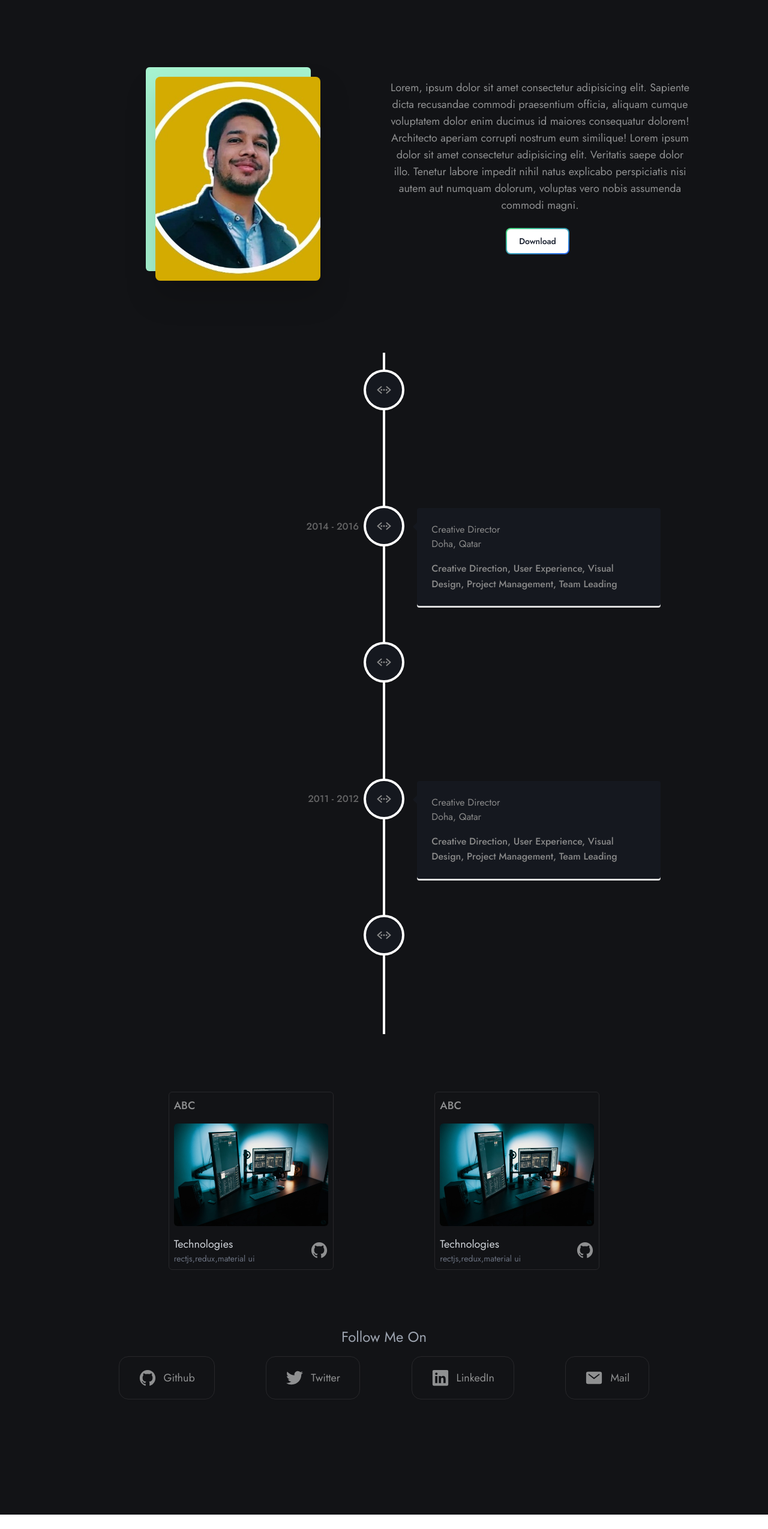
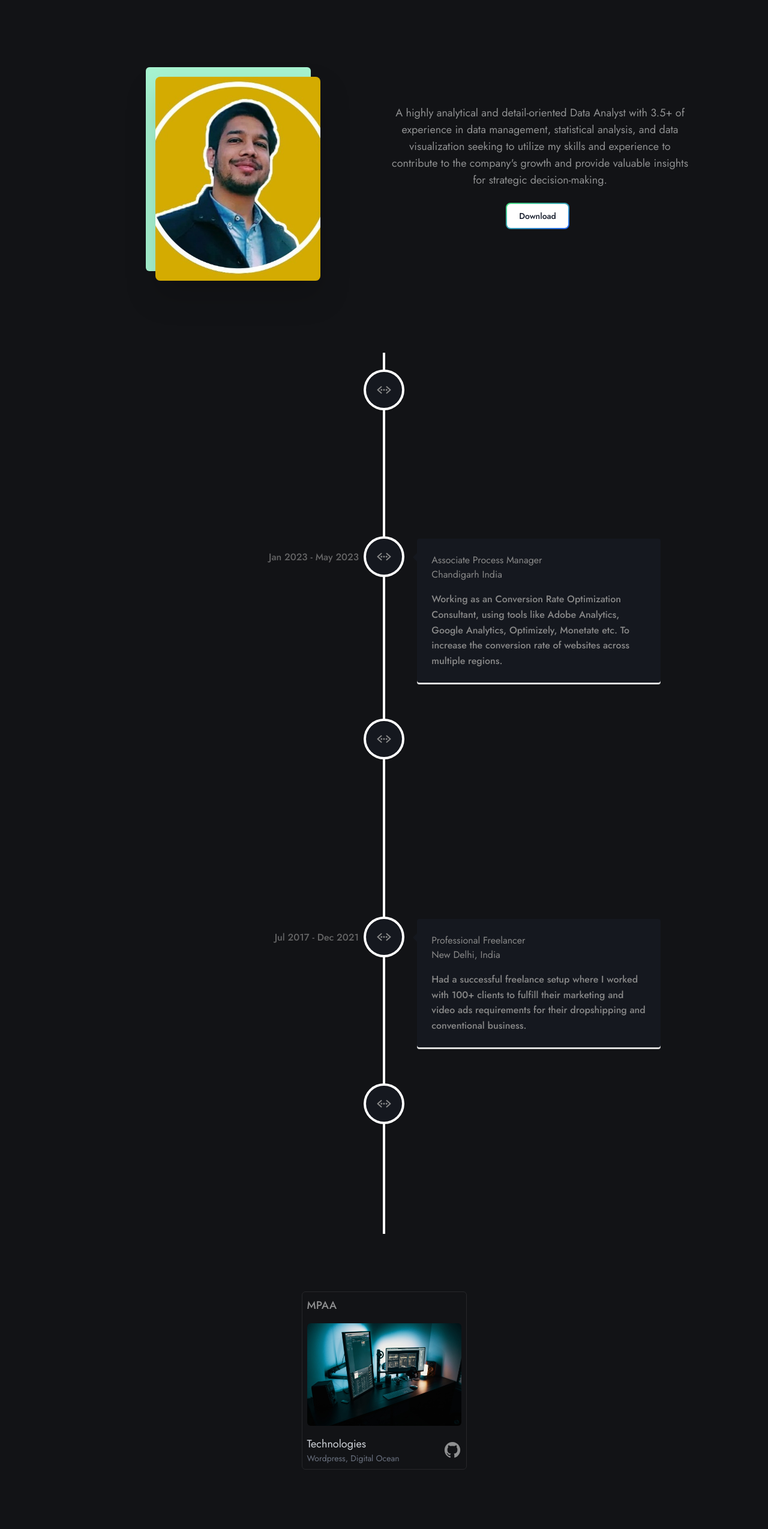
Before and after one commit to curiousdilip/sahil-bansal-website, a React (Create React App) app: page / in a window 1280 px wide. Shown: the part 840-3389 px from the top of the page at 60% size. Before the commit the page ends 3365 px from the top, so only its background shows below. Built offline with nearby package versions, Linux system fonts and the light colour scheme.

Commit message:
added content

```diff
--- a/src/App.js
+++ b/src/App.js
@@ -1,4 +1,4 @@
-import  Spline  from "@splinetool/react-spline";
+import Spline from "@splinetool/react-spline";
 import Sahil from "./img/sahil.jpg";
 import {
   VerticalTimeline,
@@ -44,7 +44,8 @@ function App() {
               >
                 Contact
               </a>
-              <motion.a whileTap={{scale:0.8}}
+              <motion.a
+                whileTap={{ scale: 0.8 }}
                 href="#contact"
                 className="ml-auto text-base text-textBase font-medium hover:text-slate-100 cursor-pointer border border-textBase px-2 py-1 rounded-xl hover:border-gray-100 duration-100 ease-in"
               >
@@ -108,7 +109,7 @@ function App() {
         </nav>
 
         <div className="relative w-[80%] h-screen" id="home">
-        <Spline scene="https://prod.spline.design/oo6IxFu8UDjFUmjD/scene.spline" />
+          <Spline scene="https://prod.spline.design/oo6IxFu8UDjFUmjD/scene.spline" />
           <div className="absolute bottom-10 w-full flex justify-center items-center">
             <div className="shadow-md p-4 flex items-center justify-center bg-zinc-900 rounded-3xl ">
               <p className="text-white">Press and drag to orbit</p>
@@ -132,17 +133,17 @@ function App() {
             </div>
             <div className="w-full h-420 flex flex-col items-center justify-center ">
               <p className="text-lg text-textBase text-center">
-                Lorem, ipsum dolor sit amet consectetur adipisicing elit.
-                Sapiente dicta recusandae commodi praesentium officia, aliquam
-                cumque voluptatem dolor enim ducimus id maiores consequatur
-                dolorem! Architecto aperiam corrupti nostrum eum similique!
-                Lorem ipsum dolor sit amet consectetur adipisicing elit.
-                Veritatis saepe dolor illo. Tenetur labore impedit nihil natus
-                explicabo perspiciatis nisi autem aut numquam dolorum, voluptas
-                vero nobis assumenda commodi magni.
+                A highly analytical and detail-oriented Data Analyst with 3.5+
+                of experience in data management, statistical analysis, and data
+                visualization seeking to utilize my skills and experience to
+                contribute to the company's growth and provide valuable insights
+                for strategic decision-making.
               </p>
 
-              <motion.button whileTap={{scale:0.8}} class="w-full md:w-auto relative mt-6 inline-flex items-center justify-center p-0.5 mb-2 mr-2 overflow-hidden text-sm font-medium text-gray-900 rounded-lg group bg-gradient-to-br from-green-400 to-blue-600 group-hover:from-green-400 group-hover:to-blue-600 hover:text-white dark:text-white focus:ring-4 focus:ring-green-200 dark:focus:ring-green-800 hover:shadow-lg hover:shadow-teal-500/50 hover:dark:shadow-lg hover:dark:shadow-teal-800/80">
+              <motion.button
+                whileTap={{ scale: 0.8 }}
+                class="w-full md:w-auto relative mt-6 inline-flex items-center justify-center p-0.5 mb-2 mr-2 overflow-hidden text-sm font-medium text-gray-900 rounded-lg group bg-gradient-to-br from-green-400 to-blue-600 group-hover:from-green-400 group-hover:to-blue-600 hover:text-white dark:text-white focus:ring-4 focus:ring-green-200 dark:focus:ring-green-800 hover:shadow-lg hover:shadow-teal-500/50 hover:dark:shadow-lg hover:dark:shadow-teal-800/80"
+              >
                 <span class="w-full md:w-auto relative px-5 py-2.5 transition-all ease-in duration-75 bg-white dark:bg-gray-900 rounded-md group-hover:bg-opacity-0">
                   Download
                 </span>
--- a/src/data.js
+++ b/src/data.js
@@ -1,95 +1,91 @@
-import { IoCodeWorking, IoLogoGithub, IoLogoLinkedin, IoLogoTwitter, IoMail } from "react-icons/io5";
-import BgImg from "./img/bgimg.jpg"
+import {
+  IoCodeWorking,
+  //   IoLogoGithub,
+  IoLogoLinkedin,
+  IoLogoTwitter,
+  IoMail,
+} from "react-icons/io5";
+import BgImg from "./img/bgimg.jpg";
 
-export const Experience=[
- {    id: 1,
-    date: "2016 - present",
+export const Experience = [
+  {
+    id: 1,
+    date: "March 2023 - present",
     iconsSrc: <IoCodeWorking />,
-    title: "Creative Director",
-    location: "Doha, Qatar",
+    title: "Senior Digital Analytics Consultant",
+    location: "New Delhi, India",
     description:
-      "Creative Direction, User Experience, Visual Design, Project Management, Team Leading",
+      "Working with Adobe Analytics for insights and data lake from AWS to interpret data and create story-driven dashboards for Analytical Consumption.",
   },
   {
     id: 2,
-    date: "2014 - 2016",
+    date: "Jan 2023 - May 2023",
     iconsSrc: <IoCodeWorking />,
-    title: "Creative Director",
-    location: "Doha, Qatar",
+    title: "Associate Process Manager",
+    location: "Chandigarh India",
     description:
-      "Creative Direction, User Experience, Visual Design, Project Management, Team Leading",
+      "Working as an Conversion Rate Optimization Consultant, using tools like Adobe Analytics, Google Analytics, Optimizely, Monetate etc. To increase the conversion rate of websites across multiple regions.",
   },
   {
     id: 3,
-    date: "2012 - 2014",
+    date: "April 2020 - Dec 2021",
     iconsSrc: <IoCodeWorking />,
-    title: "Creative Director",
-    location: "Doha, Qatar",
+    title: "Analytics Strategist",
+    location: "New Delhi, India",
     description:
-      "Creative Direction, User Experience, Visual Design, Project Management, Team Leading",
+      "Worked as a Marketing Strategist for Multiple E-commerce Websites, working on the CRO of multiple websites and building dashboards in data studio and excel. Analyzed google analytics and google ads data to find insights into optimizing the e-commerce business for maximum returns.",
   },
   {
     id: 4,
-    date: "2011 - 2012",
+    date: "Jul 2017 - Dec 2021",
     iconsSrc: <IoCodeWorking />,
-    title: "Creative Director",
-    location: "Doha, Qatar",
+    title: "Professional Freelancer",
+    location: "New Delhi, India",
     description:
-      "Creative Direction, User Experience, Visual Design, Project Management, Team Leading",
+      "Had a successful freelance setup where I worked with 100+ clients to fulfill their marketing and video ads requirements for their dropshipping and conventional business.",
   },
   {
     id: 5,
-    date: "2010 - 2011",
+    date: "Sep 2018 - Nov 2018",
     iconsSrc: <IoCodeWorking />,
-    title: "Creative Director",
-    location: "Doha, Qatar",
+    title: "Marketing Specialist",
+    location: "New Delhi, New Delhi",
     description:
-      "Creative Direction, User Experience, Visual Design, Project Management, Team Leading",
+      "Worked as Marketing Strategist in their Marketing for Google Ad Grants Online Challenge. Handled Google Search Ads, Fb Ads, and Linkedin Ads for their Marketing Profile.",
   },
+];
 
-]
+export const Projects = [
+  {
+    id: 1,
+    name: "MPAA",
+    imageSrc: BgImg,
+    techs: "Wordpress, Digital Ocean",
+    github: "#",
+  },
+];
 
-
-export const Projects=[
+export const SocialLinks = [
   {
-        id:1,
-        name:"abc",
-        imageSrc:BgImg,
-        techs:"rectjs,redux,material ui",
-        github:"#",
+    id: 1,
+    iconSrc: (
+      <IoLogoTwitter className="text-textBase text-3xl cursor-pointer" />
+    ),
+    name: "Twitter",
+    link: "https://www.twitter.com/Infinitmac",
   },
   {
-        id:2,
-        name:"abc",
-        imageSrc:BgImg,
-        techs:"rectjs,redux,material ui",
-        github:"#",
-    },
-]
-
-export const SocialLinks=[
-    {
-        id:1,
-        iconSrc:<IoLogoGithub className="text-textBase text-3xl cursor-pointer"/>,
-        name:"Github",
-        link:"#",
+    id: 2,
+    iconSrc: (
+      <IoLogoLinkedin className="text-textBase text-3xl cursor-pointer" />
+    ),
+    name: "LinkedIn",
+    link: "https://www.linkedin.com/in/sahil1996/",
   },
   {
-        id:2,
-        iconSrc:<IoLogoTwitter className="text-textBase text-3xl cursor-pointer"/>,
-        name:"Twitter",
-        link:"#",
+    id: 3,
+    iconSrc: <IoMail className="text-textBase text-3xl cursor-pointer" />,
+    name: "Mail",
+    link: "mailto:infinimac@gmail.com",
   },
-    {
-        id:3,
-        iconSrc:<IoLogoLinkedin className="text-textBase text-3xl cursor-pointer"/>,
-        name:"LinkedIn",
-        link:"#",
-    },
-    {
-        id:4,
-        iconSrc:<IoMail className="text-textBase text-3xl cursor-pointer"/>,
-        name:"Mail",
-        link:"#",
-    },
-]
+];
```
Also changed, not shown: 1 other file (tests, documents, lock files or other folders). Lines whose indentation alone changed are shown as unchanged.
